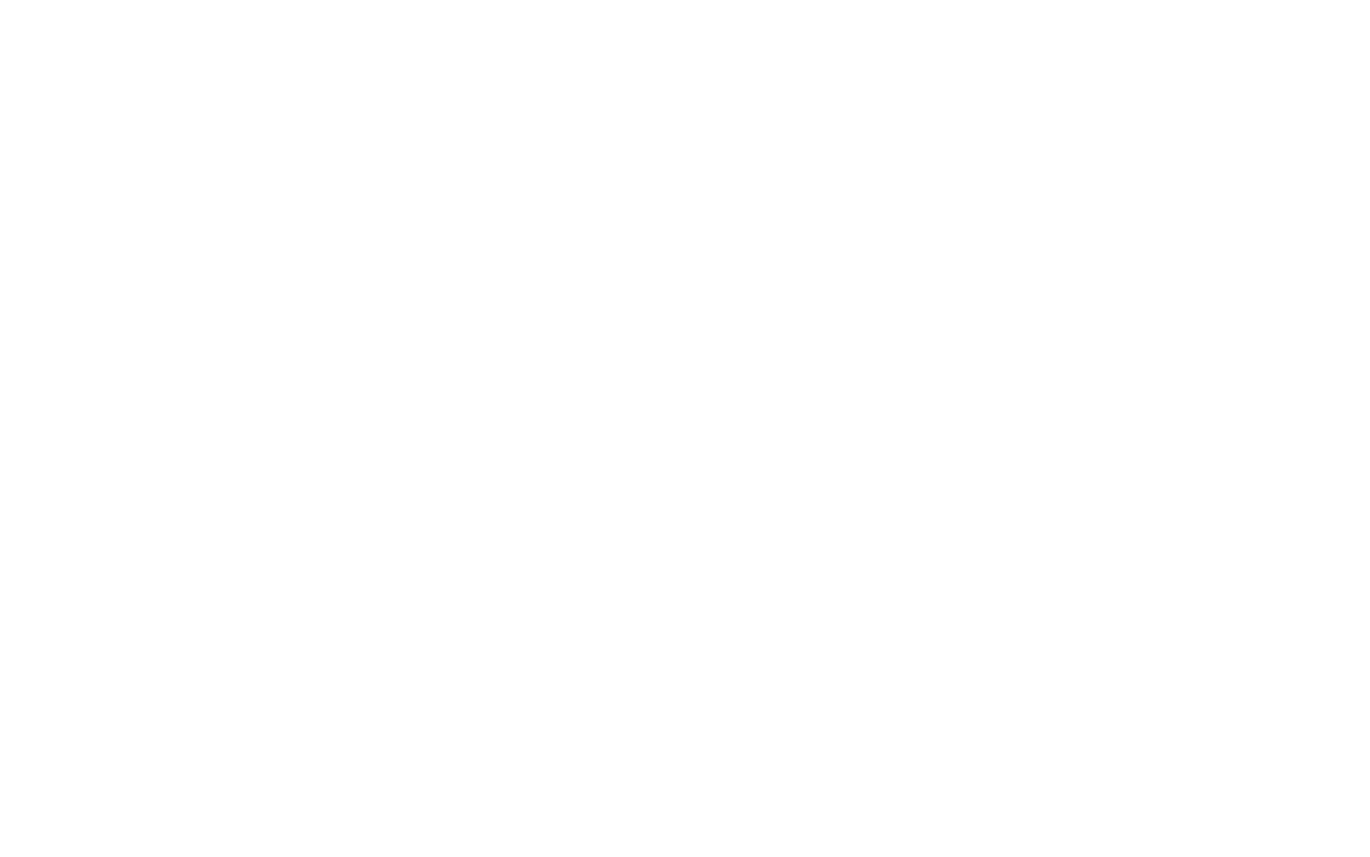
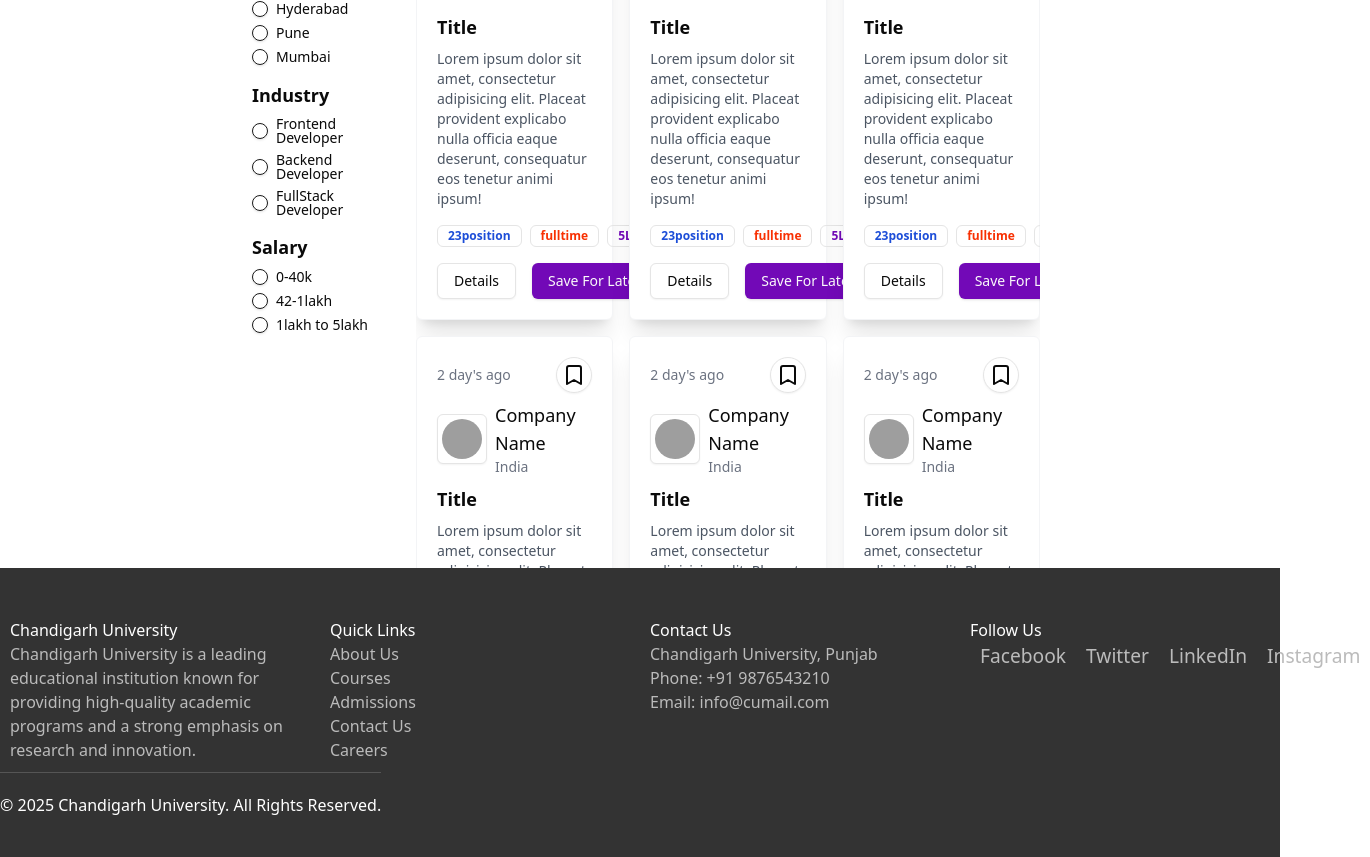
Before and after one commit to mohitkumar78/job-hunt, a React (Vite) app in the folder frontend/: page /job in a window 1280 px wide. Before the commit this address had no page. Shown: the part 220-1077 px from the top of the page, 1370 px wide, since content can reach past the window. Before the commit the page ends 800 px from the top, so only its background shows below. Built offline with nearby package versions, Linux system fonts and the light colour scheme; grey boxes are pictures that could not be loaded.

Commit message:
jobpageui done

```diff
--- a/frontend/src/App.jsx
+++ b/frontend/src/App.jsx
@@ -4,6 +4,7 @@
 import Home from "./components/Home";
 import Admin from "./components/Admin";
 import Layout from "./components/Layout/Layout";
+import Jobs from "./components/Jobs";
 const routes = createBrowserRouter([
   {
     path: "/",
@@ -25,6 +26,10 @@
         path: "admin", // The Admin route
         element: <Admin />,
       },
+      {
+        path: "job",
+        element: <Jobs />,
+      },
     ],
   },
 ]);
--- a/frontend/src/components/Categorycarousel.jsx
+++ b/frontend/src/components/Categorycarousel.jsx
@@ -22,7 +22,7 @@
     <div className="flex items-center justify-center gap-3">
       {Category.map((cat, index) => {
         return (
-          <Button variant="outline" className="rounded-full">
+          <Button key={index} variant="outline" className="rounded-full">
             {cat}
           </Button>
         );
--- /dev/null
+++ b/frontend/src/components/FilterJob.jsx
@@ -0,0 +1,44 @@
+import React, { useEffect, useState } from "react";
+import { RadioGroup, RadioGroupItem } from "./ui/radio-group";
+import { Label } from "./ui/label";
+
+const fitlerData = [
+  {
+    fitlerType: "Location",
+    array: ["Delhi NCR", "Bangalore", "Hyderabad", "Pune", "Mumbai"],
+  },
+  {
+    fitlerType: "Industry",
+    array: ["Frontend Developer", "Backend Developer", "FullStack Developer"],
+  },
+  {
+    fitlerType: "Salary",
+    array: ["0-40k", "42-1lakh", "1lakh to 5lakh"],
+  },
+];
+
+const FilterJob = () => {
+  return (
+    <div className="w-full p-3 bg-white rounded-md">
+      <h1 className="text-lg font-bold">Filter Jobs</h1>
+      <hr className="mt-3" />
+      <RadioGroup>
+        {fitlerData.map((data, index) => (
+          <div>
+            <h1 className="text-lg font-bold">{data.fitlerType}</h1>
+            {data.array.map((item, idx) => {
+              return (
+                <div className="flex items-center my-2 space-x-2">
+                  <RadioGroupItem value={item} />
+                  <Label>{item}</Label>
+                </div>
+              );
+            })}
+          </div>
+        ))}
+      </RadioGroup>
+    </div>
+  );
+};
+
+export default FilterJob;
--- /dev/null
+++ b/frontend/src/components/Footer.css
@@ -0,0 +1,71 @@
+.cu-footer {
+  background-color: #333;
+  color: white;
+  padding: 40px 0;
+  text-align: left;
+}
+
+.container {
+  max-width: 1200px;
+  margin: 0 auto;
+  display: flex;
+  justify-content: space-between;
+  flex-wrap: wrap;
+}
+
+.footer-content {
+  display: flex;
+  flex-wrap: wrap;
+  justify-content: space-between;
+  width: 100%;
+}
+
+.footer-section {
+  flex: 1;
+  margin: 10px;
+  min-width: 200px;
+}
+
+.footer-section h2,
+.footer-section h3 {
+  color: #fff;
+}
+
+.footer-section p,
+.footer-section a {
+  color: #bbb;
+}
+
+.footer-section a {
+  text-decoration: none;
+  transition: color 0.3s ease;
+}
+
+.footer-section a:hover {
+  color: #ef0000; /* Highlight color */
+}
+
+.footer-bottom {
+  text-align: center;
+  padding-top: 20px;
+  border-top: 1px solid #555;
+}
+
+.social-icons {
+  list-style-type: none;
+  padding: 0;
+}
+
+.social-icons li {
+  display: inline;
+  margin: 0 10px;
+}
+
+.social-icons a {
+  color: #bbb;
+  font-size: 1.2rem;
+}
+
+.social-icons a:hover {
+  color: #ef0000;
+}
--- /dev/null
+++ b/frontend/src/components/Footer.jsx
@@ -0,0 +1,92 @@
+import React from "react";
+import "./Footer.css"; // Custom CSS for styling
+
+const Footer = () => {
+  return (
+    <footer className="cu-footer">
+      <div className="container">
+        <div className="footer-content">
+          {/* About Section */}
+          <div className="footer-section about">
+            <h2>Chandigarh University</h2>
+            <p>
+              Chandigarh University is a leading educational institution known
+              for providing high-quality academic programs and a strong emphasis
+              on research and innovation.
+            </p>
+          </div>
+
+          {/* Links Section */}
+          <div className="footer-section links">
+            <h3>Quick Links</h3>
+            <ul>
+              <li>
+                <a href="/about">About Us</a>
+              </li>
+              <li>
+                <a href="/courses">Courses</a>
+              </li>
+              <li>
+                <a href="/admissions">Admissions</a>
+              </li>
+              <li>
+                <a href="/contact">Contact Us</a>
+              </li>
+              <li>
+                <a href="/careers">Careers</a>
+              </li>
+            </ul>
+          </div>
+
+          {/* Contact Section */}
+          <div className="footer-section contact">
+            <h3>Contact Us</h3>
+            <p>Chandigarh University, Punjab</p>
+            <p>Phone: +91 9876543210</p>
+            <p>Email: info@cumail.com</p>
+          </div>
+
+          {/* Social Media Links */}
+          <div className="footer-section social">
+            <h3>Follow Us</h3>
+            <ul className="social-icons">
+              <li>
+                <a href="https://facebook.com" target="_blank" rel="noreferrer">
+                  Facebook
+                </a>
+              </li>
+              <li>
+                <a href="https://twitter.com" target="_blank" rel="noreferrer">
+                  Twitter
+                </a>
+              </li>
+              <li>
+                <a href="https://linkedin.com" target="_blank" rel="noreferrer">
+                  LinkedIn
+                </a>
+              </li>
+              <li>
+                <a
+                  href="https://instagram.com"
+                  target="_blank"
+                  rel="noreferrer"
+                >
+                  Instagram
+                </a>
+              </li>
+            </ul>
+          </div>
+        </div>
+
+        <div className="footer-bottom">
+          <p>
+            &copy; {new Date().getFullYear()} Chandigarh University. All Rights
+            Reserved.
+          </p>
+        </div>
+      </div>
+    </footer>
+  );
+};
+
+export default Footer;
--- /dev/null
+++ b/frontend/src/components/Job.jsx
@@ -0,0 +1,56 @@
+import React from "react";
+import { Button } from "./ui/button";
+import { Bookmark } from "lucide-react";
+import { Avatar, AvatarImage } from "./ui/avatar";
+import { Badge } from "./ui/badge";
+
+const Job = () => {
+  return (
+    <div className="p-5 bg-white border border-gray-100 rounded-md shadow-xl">
+      <div className="flex items-center justify-between">
+        <p className="text-sm text-gray-500">2 day's ago</p>
+        <Button variant="outline" className="rounded-full" size="icon">
+          <Bookmark />
+        </Button>
+      </div>
+
+      <div className="flex items-center gap-2 my-2">
+        <Button className="p-6" variant="outline" size="icon">
+          <Avatar>
+            <AvatarImage src="https://c8.alamy.com/comp/PWRHCW/building-construction-design-to-be-used-as-a-logo-icon-template-for-business-constructors-and-more-PWRHCW.jpg" />
+          </Avatar>
+        </Button>
+        <div>
+          <h1 className="text-lg font-medium">Company Name</h1>
+          <p className="text-sm text-gray-500">India</p>
+        </div>
+      </div>
+
+      <div>
+        <h1 className="my-2 text-lg font-bold">Title</h1>
+        <p className="text-sm text-gray-600">
+          Lorem ipsum dolor sit amet, consectetur adipisicing elit. Placeat
+          provident explicabo nulla officia eaque deserunt, consequatur eos
+          tenetur animi ipsum!
+        </p>
+      </div>
+      <div className="flex items-center gap-2 mt-4">
+        <Badge className={"text-blue-700 font-bold"} variant="ghost">
+          23position
+        </Badge>
+        <Badge className={"text-[#F83002] font-bold"} variant="ghost">
+          fulltime
+        </Badge>
+        <Badge className={"text-[#7209b7] font-bold"} variant="ghost">
+          5LPA
+        </Badge>
+      </div>
+      <div className="flex items-center gap-4 mt-4">
+        <Button variant="outline">Details</Button>
+        <Button className="bg-[#7209b7]">Save For Later</Button>
+      </div>
+    </div>
+  );
+};
+
+export default Job;
--- /dev/null
+++ b/frontend/src/components/Jobs.jsx
@@ -0,0 +1,34 @@
+import React from "react";
+import FilterJob from "./FilterJob";
+import Job from "./Job";
+
+function Jobs() {
+  const jobArray = [1, 2, 3, 4, 5, 6, 7, 8];
+
+  return (
+    <div>
+      <div className="mt-5 mx-60 max-w-7xl">
+        <div className="flex gap-4">
+          <div className="w-1/5">
+            <FilterJob />
+          </div>
+          {jobArray.length <= 0 ? (
+            <span>No Jobs are Available</span>
+          ) : (
+            <div className="flex-1 h-[88vh] overflow-y-auto pb-5">
+              <div className="grid grid-cols-3 gap-4">
+                {jobArray.map((item, index) => (
+                  <div key={index}>
+                    <Job />
+                  </div>
+                ))}
+              </div>
+            </div>
+          )}
+        </div>
+      </div>
+    </div>
+  );
+}
+
+export default Jobs;
--- a/frontend/src/components/LatestJob.jsx
+++ b/frontend/src/components/LatestJob.jsx
@@ -10,8 +10,8 @@
       </h1>
 
       <div className="grid grid-cols-3 gap-4 my-5 ">
-        {dummy.map((item) => {
-          return <JobCard />;
+        {dummy.map((item, index) => {
+          return <JobCard key={index} />;
         })}
       </div>
     </div>
--- a/frontend/src/components/Layout/Layout.jsx
+++ b/frontend/src/components/Layout/Layout.jsx
@@ -1,11 +1,13 @@
 import React from "react";
 import Navbar from "../shared/Navbar";
 import { Outlet } from "react-router-dom";
+import Footer from "../Footer";
 function Layout() {
   return (
     <div>
       <Navbar />
       <Outlet />
+      <Footer />
     </div>
   );
 }
```
